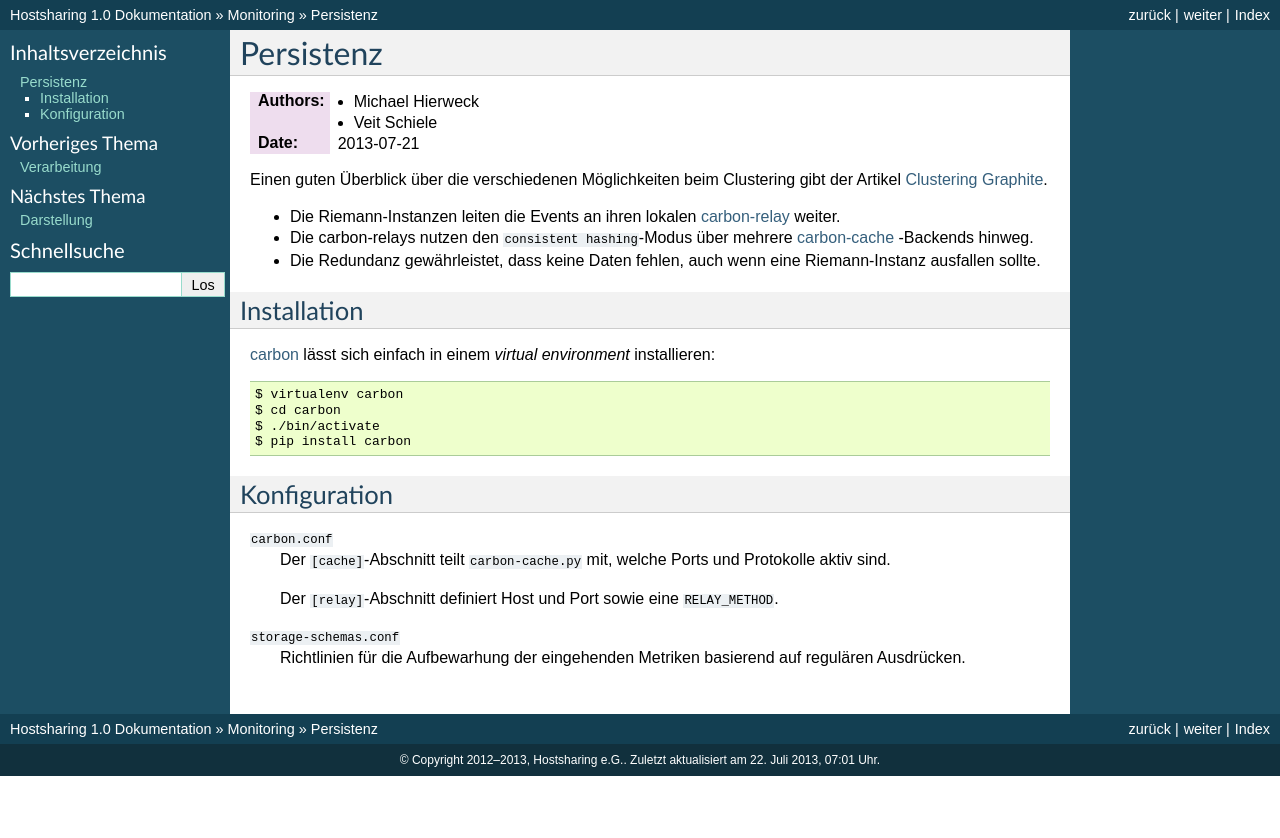
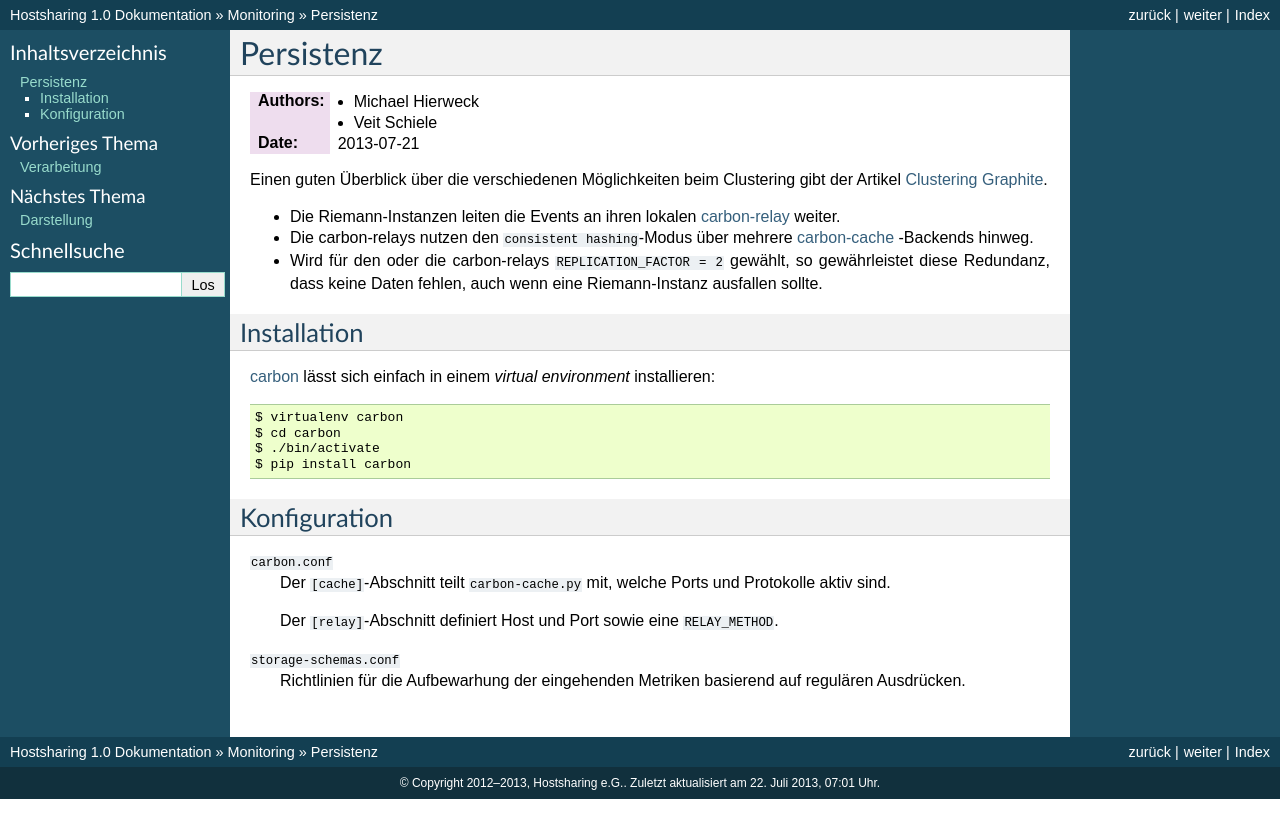
Before and after one commit to hostsharing/hs.docs.users, a Sphinx documentation site: the page built from source/monitoring/persistenz.rst, in a window 1280 px wide. Shown: the top 838 px of the page. Built offline with Sphinx 7.4.7, drawn with Linux system fonts in a browser that asks for light colours; pages that are not in the unit, such as notebooks, are missing from menus.

Commit message:
Added replication factor to monitoring persistence

```diff
--- a/source/monitoring/persistenz.rst
+++ b/source/monitoring/persistenz.rst
@@ -15,7 +15,8 @@ der Artikel `Clustering Graphite <http://bitprophet.org/blog/2013/03/07/graphite
 - Die carbon-relays nutzen den ``consistent hashing``-Modus über mehrere
   `carbon-cache <http://graphite.readthedocs.org/en/1.0/carbon-daemons.html#carbon-cache-py>`_
   -Backends hinweg.
-- Die Redundanz gewährleistet, dass keine Daten fehlen, auch wenn eine
+- Wird für den oder die carbon-relays ``REPLICATION_FACTOR = 2`` gewählt, so
+  gewährleistet diese Redundanz, dass keine Daten fehlen, auch wenn eine
   Riemann-Instanz ausfallen sollte.
 
 Installation
```
